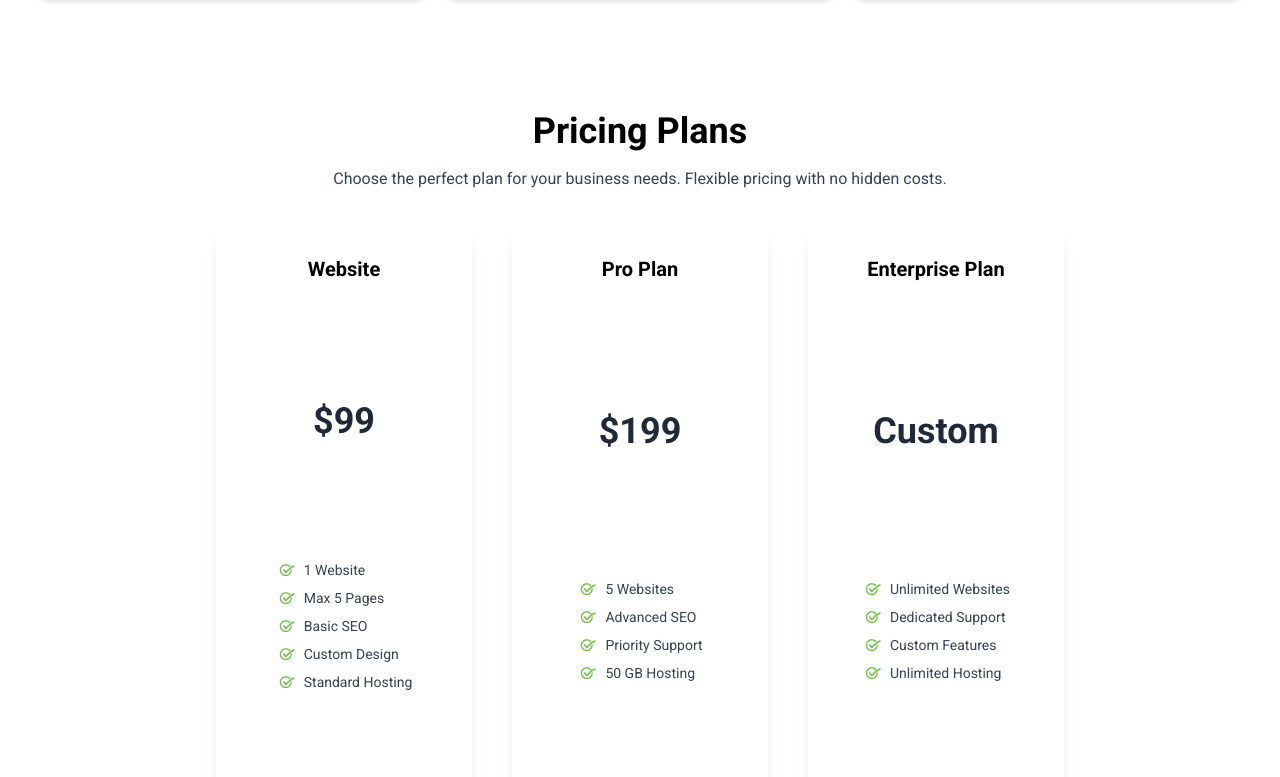
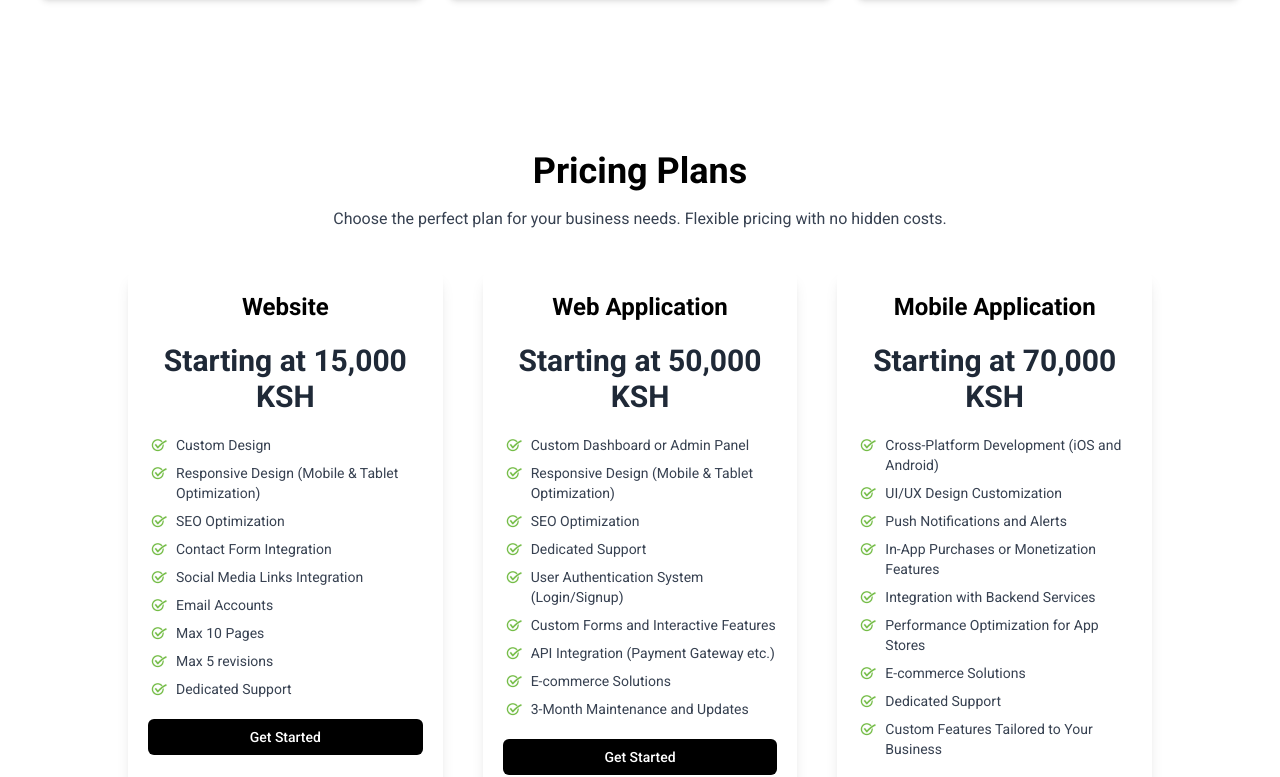
Before and after one commit to allanXQ/arcvesta_v2, a Next.js app: page / in a window 1280 px wide. Shown: the part 3367-4144 px from the top of the page. Built offline with nearby package versions, Linux system fonts and the light colour scheme.

Commit message:
add pricing

```diff
--- a/src/app/components/pricing/pricing.tsx
+++ b/src/app/components/pricing/pricing.tsx
@@ -1,46 +1,63 @@
 import Image from "next/image";
 import React from "react";
+
+const currency = "KSH";
 
 const plans = [
   {
     name: "Website",
-    price: "$99",
+    price: "15,000", // Adjusted to reflect realistic market rates
     features: [
-      "1 Website",
-      "Max 5 Pages",
-      "Basic SEO",
       "Custom Design",
-      "Standard Hosting",
+      "Responsive Design (Mobile & Tablet Optimization)",
+      "SEO Optimization",
+      "Contact Form Integration",
+      "Social Media Links Integration",
+      "Email Accounts",
+      "Max 10 Pages",
+      "Max 5 revisions",
+      "Dedicated Support",
     ],
   },
   {
-    name: "Pro Plan",
-    price: "$199",
+    name: "Web Application",
+    price: "50,000",
     features: [
-      "5 Websites",
-      "Advanced SEO",
-      "Priority Support",
-      "50 GB Hosting",
+      "Custom Dashboard or Admin Panel",
+      "Responsive Design (Mobile & Tablet Optimization)",
+      "SEO Optimization",
+      "Dedicated Support",
+      "User Authentication System (Login/Signup)",
+      "Custom Forms and Interactive Features",
+      "API Integration (Payment Gateway etc.)",
+      "E-commerce Solutions",
+      "3-Month Maintenance and Updates",
     ],
   },
   {
-    name: "Enterprise Plan",
-    price: "Custom",
+    name: "Mobile Application",
+    price: "70,000", // Kept as "Custom" for flexibility
     features: [
-      "Unlimited Websites",
+      "Cross-Platform Development (iOS and Android)",
+      "UI/UX Design Customization",
+      "Push Notifications and Alerts",
+      "In-App Purchases or Monetization Features",
+      "Integration with Backend Services",
+      "Performance Optimization for App Stores",
+      "E-commerce Solutions",
       "Dedicated Support",
-      "Custom Features",
-      "Unlimited Hosting",
+      "Custom Features Tailored to Your Business",
     ],
   },
-]
+];
 
 const Pricing = () => {
   return (
     <div
       id="pricing"
-      className="flex flex-col items-center justify-evenly gap-10"
+      className="flex flex-col gap-10 w-full items-center px-4 sm:px-10 lg:px-20 py-10"
     >
+      {/* Header Section */}
       <div className="text-center">
         <h2 className="text-2xl sm:text-3xl lg:text-4xl font-bold mb-4">
           Pricing Plans
@@ -51,19 +68,24 @@ const Pricing = () => {
         </p>
       </div>
 
-      <div className="grid grid-cols-1 sm:grid-cols-2 lg:grid-cols-3 gap-10 w-full">
+      {/* Pricing Cards */}
+      <div className="grid grid-cols-1 sm:grid-cols-2 lg:grid-cols-3 gap-6 lg:gap-10 w-full max-w-screen-lg">
         {plans.map((plan) => (
           <div
             key={plan.name}
-            className="flex flex-col items-center justify-between bg-white p-6 shadow-lg rounded-lg w-[20vw] h-[80vh]"
+            className="flex flex-col gap-5 bg-white p-5 shadow-lg rounded-lg"
           >
-            <h3 className="text-xl font-bold">{plan.name}</h3>
-            <p className="text-4xl font-extrabold text-gray-800">
-              {plan.price}
+            {/* Plan Name */}
+            <h3 className="text-2xl font-bold text-center">{plan.name}</h3>
+
+            {/* Price */}
+            <p className="text-3xl font-extrabold text-gray-800 text-center">
+              Starting at {plan.price} {currency}
             </p>
+            {/* Features List */}
             <ul className="text-sm text-gray-700 space-y-2">
               {plan.features.map((feature) => (
-                <li key={feature} className="flex items-center gap-2">
+                <li key={feature} className="flex items-start gap-2">
                   <Image
                     src="/images/icons/check.jpg"
                     alt="check"
@@ -74,6 +96,8 @@ const Pricing = () => {
                 </li>
               ))}
             </ul>
+
+            {/* CTA Button */}
             <button className="w-full bg-black text-white text-sm font-medium py-2 rounded-md hover:bg-gray-800 transition">
               Get Started
             </button>
```
